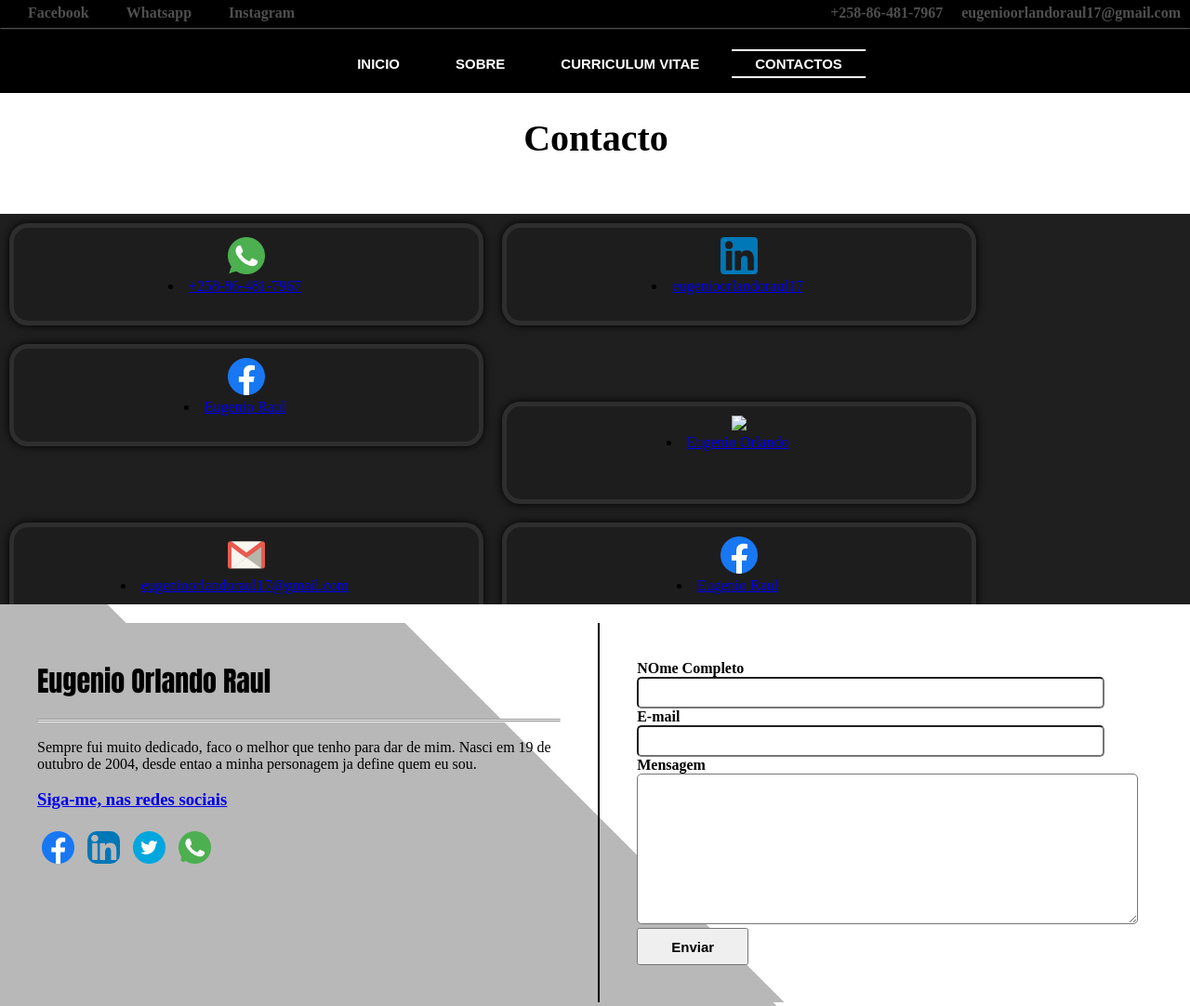
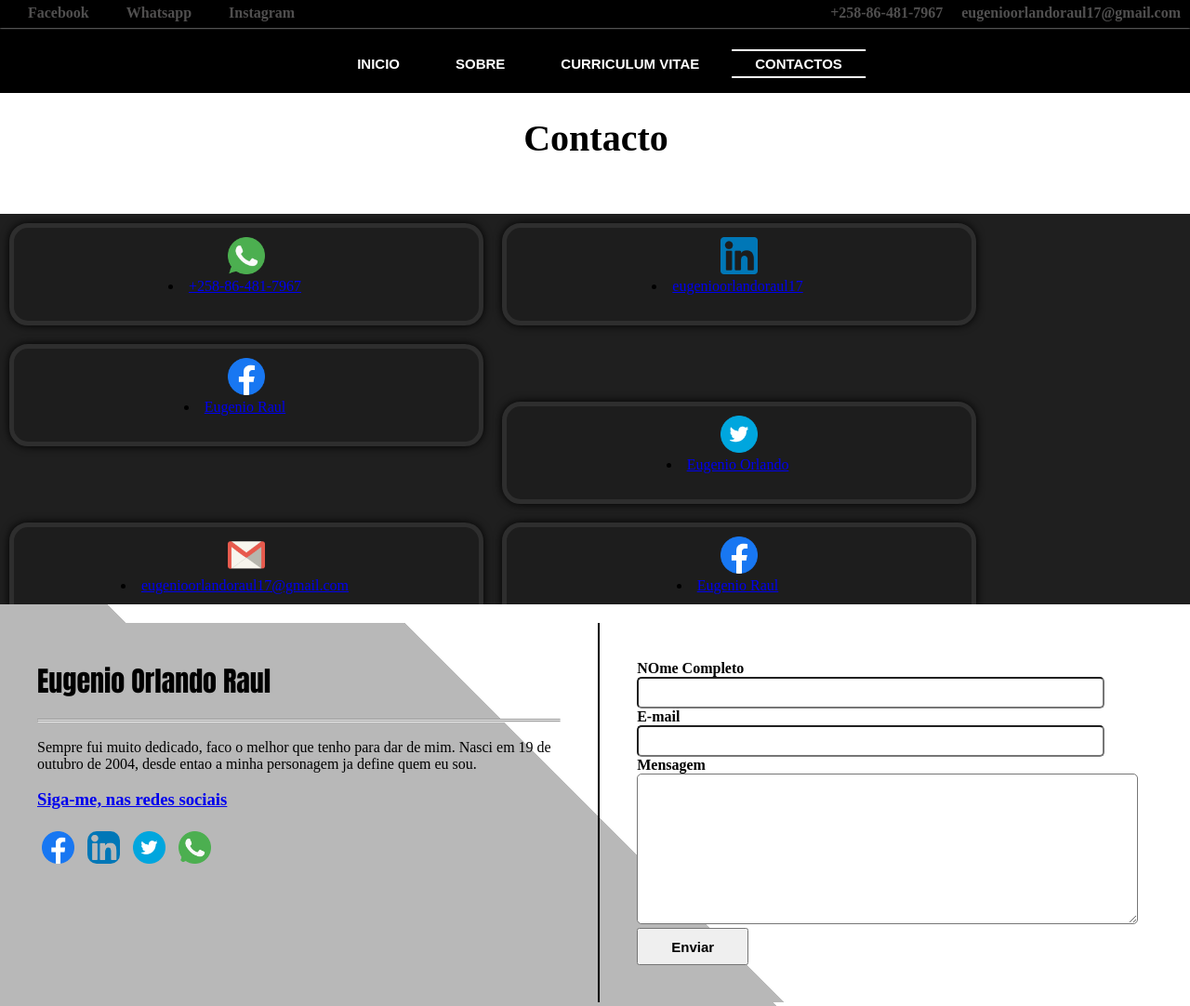
Before and after one commit to Eugenio017/projecto, a plain HTML site: page contacto.html in a window 1280 px wide. Shown: the top 1082 px of the page at 93% size. Drawn offline with Linux system fonts and the light colour scheme.

Commit message:
Update contacto.html

```diff
--- a/contacto.html
+++ b/contacto.html
@@ -68,7 +68,7 @@
         </div>
         <div id="container-aside1">
             <div id="block-1"    >
-                <img src="../Imagens/twitter1.png" />
+                <img src="twitter1.png" />
                     <li class="li-li">
                         <a href="#">Eugenio Orlando</a>
                     </li>
```
